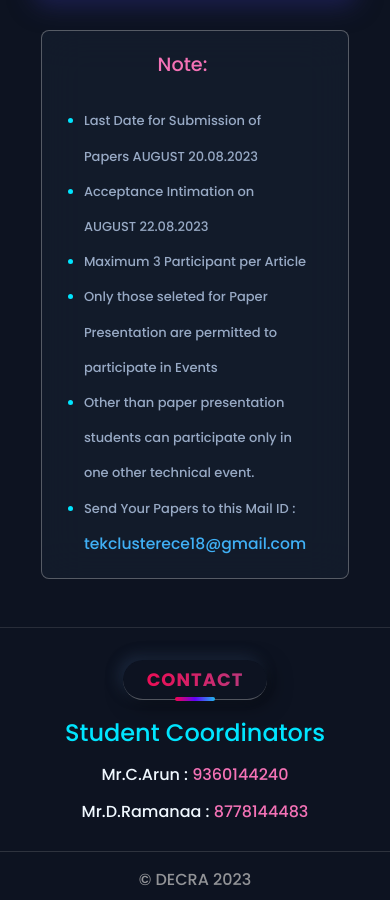
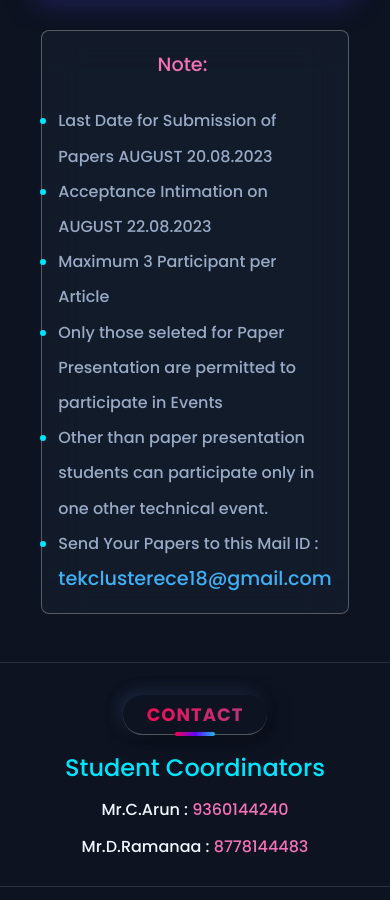
Before and after one commit to codewithmurali/decra, a React (Vite) app: page / in a window 390 px wide. Shown: the part 5785-6685 px from the top of the page. Built offline with nearby package versions, Linux system fonts and the light colour scheme.

Commit message:
making changes for responsiveness

```diff
--- a/src/Components/Navbar/Navbar.module.css
+++ b/src/Components/Navbar/Navbar.module.css
@@ -94,7 +94,7 @@ ul:last-child {
     margin: auto;
   }
   .navbar > ul li {
-    width: 100%;
+    width: fit-content;
     margin: auto;
     margin-bottom: 0.25rem;
     text-align: center;
--- a/src/Pages/Events/Events.module.css
+++ b/src/Pages/Events/Events.module.css
@@ -197,7 +197,7 @@ li::marker {
     flex-direction: column;
   }
   .note_content {
-    font-size: small;
+    font-size: 16px;
   }
 
   .card__right {
```
